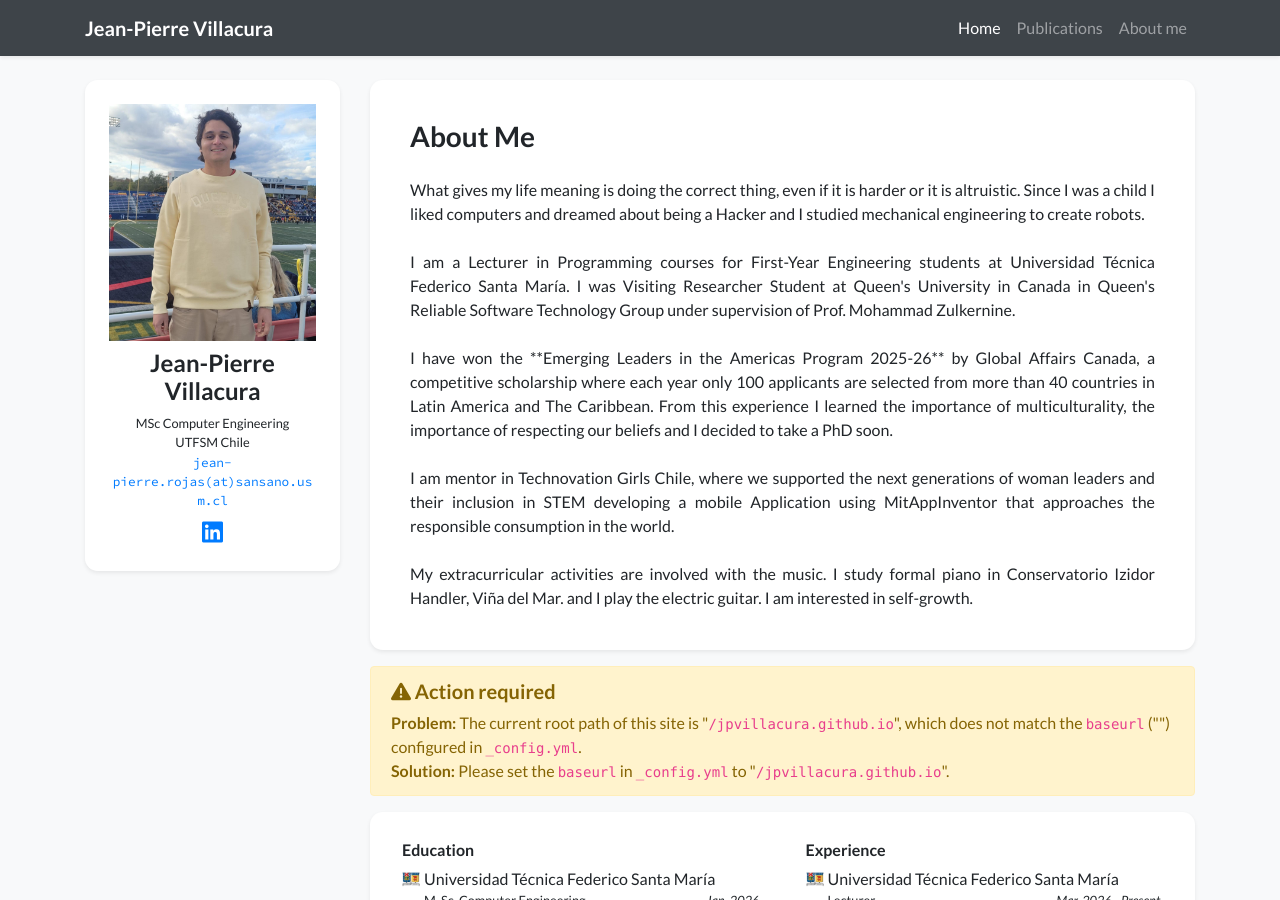
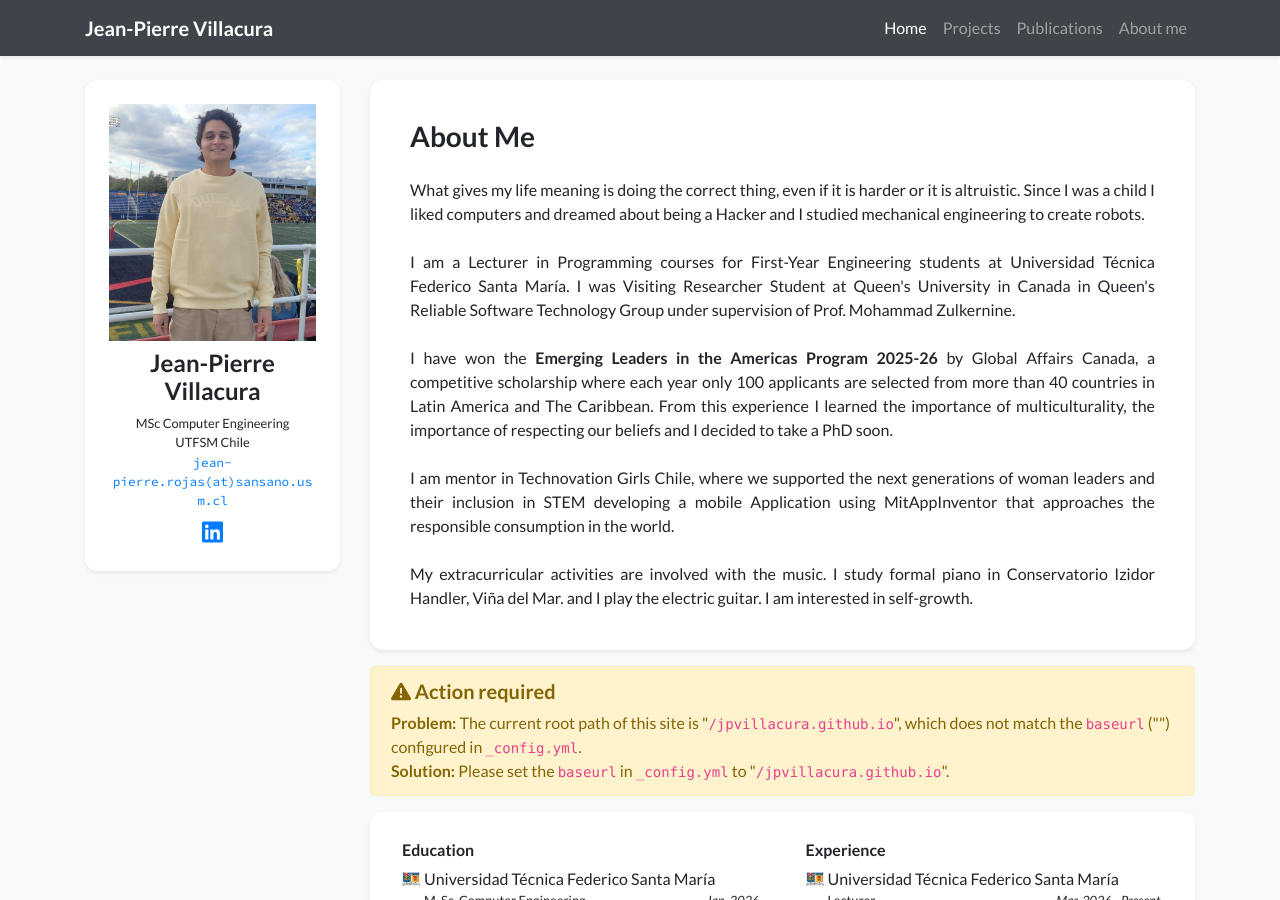
Before and after one commit to jpvillacura/jpvillacura.github.io, a Jekyll site: the page built from index.html, in a window 1280 px wide and 900 px high. Built offline with Jekyll 4.4.1, drawn with Linux system fonts in a browser that asks for light colours; nearby versions of some CDN libraries; a style sheet for code colours, icons or effects is not loaded.

Commit message:
descripcion

```diff
--- a/_data/navigation.yml
+++ b/_data/navigation.yml
@@ -5,6 +5,8 @@ pages:
   url: /
 #- name: Home (Layout 2 )
 #  url: /index_layout2
+- name: Projects
+  url: /projects
 - name: Publications
   url: /publications
 - name: About me
--- a/_data/profile.yml
+++ b/_data/profile.yml
@@ -25,7 +25,7 @@ short_bio: |
 
   I am a Lecturer in Programming courses for First-Year Engineering students at Universidad Técnica Federico Santa María. I was Visiting Researcher Student at Queen's University in Canada in Queen's Reliable Software Technology Group under supervision of Prof. Mohammad Zulkernine. <br><br>
 
-  I have won the **Emerging Leaders in the Americas Program 2025-26** by Global Affairs Canada, a competitive scholarship where each year only 100 applicants are selected from more than 40 countries in Latin America and The Caribbean. From this experience I learned the importance of multiculturality, the importance of respecting our beliefs and I decided to take a PhD soon.  <br><br>
+  I have won the <strong>Emerging Leaders in the Americas Program 2025-26</strong> by Global Affairs Canada, a competitive scholarship where each year only 100 applicants are selected from more than 40 countries in Latin America and The Caribbean. From this experience I learned the importance of multiculturality, the importance of respecting our beliefs and I decided to take a PhD soon.  <br><br>
 
   I am mentor in Technovation Girls Chile, where we supported the next generations of woman leaders and their inclusion in STEM developing a mobile Application using MitAppInventor that approaches the responsible consumption in the world.  <br><br>
 
```
